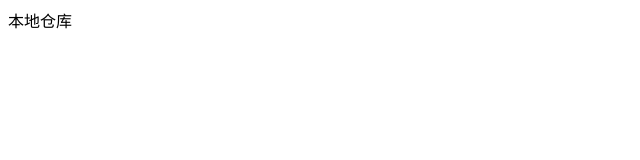
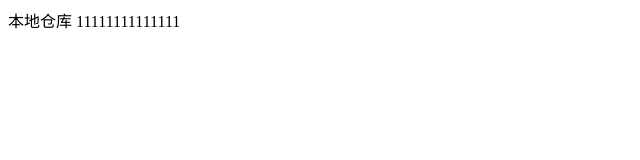
Before and after one commit to hgsunlu/git-demo, a plain HTML site: page index.html in a window 1280 px wide. Shown: the whole page, without its empty margins (0-640 px from the left). Drawn offline with Linux system fonts and the light colour scheme.

Commit message:
A程序员第二次提交

```diff
--- a/index.html
+++ b/index.html
@@ -9,7 +9,7 @@
 </head>
 
 <body>
-    本地仓库
+    本地仓库 11111111111111
 </body>
 
 </html>
```
